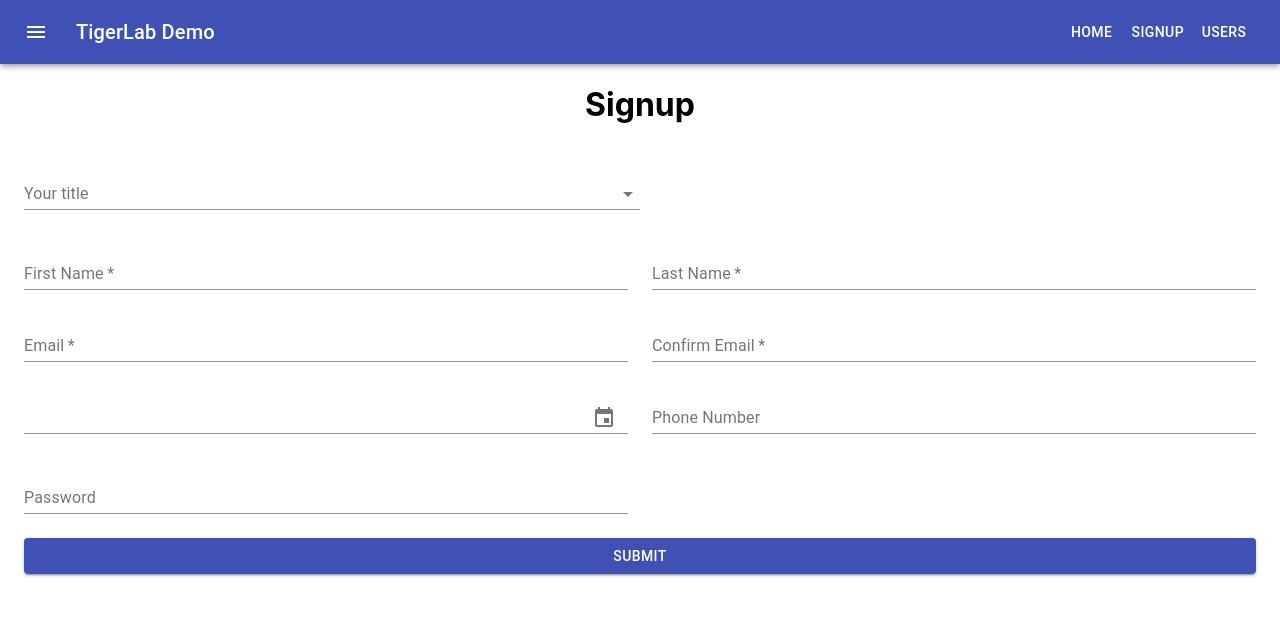
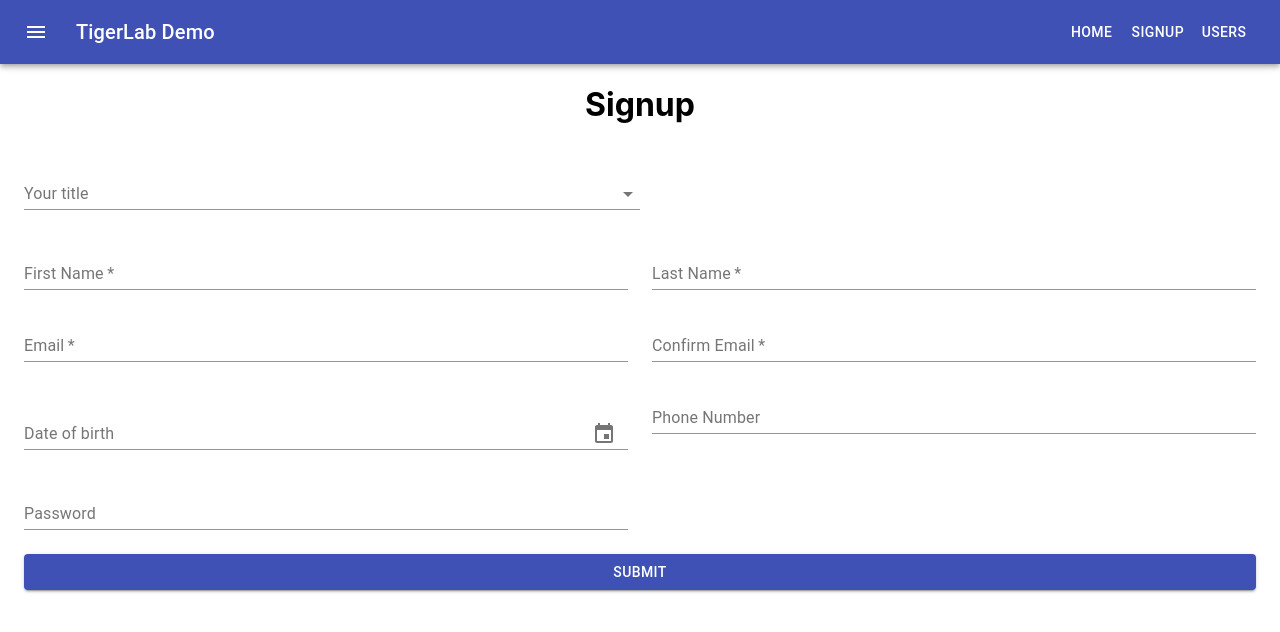
Before and after one commit to u007/tigerlabhooha, a React (Create React App) app: page /signup in a window 1280 px wide. Shown: the top 632 px of the page. Built offline with nearby package versions, Linux system fonts and the light colour scheme.

Commit message:
fix dob label

```diff
--- a/src/pages/Signup.js
+++ b/src/pages/Signup.js
@@ -239,7 +239,7 @@ function Signup(props) {
           </Grid>
 
           <Grid item xs={12} md={6}>
-            <DatePicker className="full" control={control} format="dd/MM/yyyy" watch={watch} setValue={setValue} value={getValues('dob')} getValues={getValues} defaultValue="" name="dob" inputRef={register({ valueAsDate: true, })} />
+            <DatePicker label="Date of birth" className="full" control={control} format="dd/MM/yyyy" watch={watch} setValue={setValue} value={getValues('dob')} getValues={getValues} defaultValue="" name="dob" inputRef={register({ valueAsDate: true, })} />
             {errors.dob && <span role="alert">{errors.dob.message}</span>}
           </Grid>
 
```
